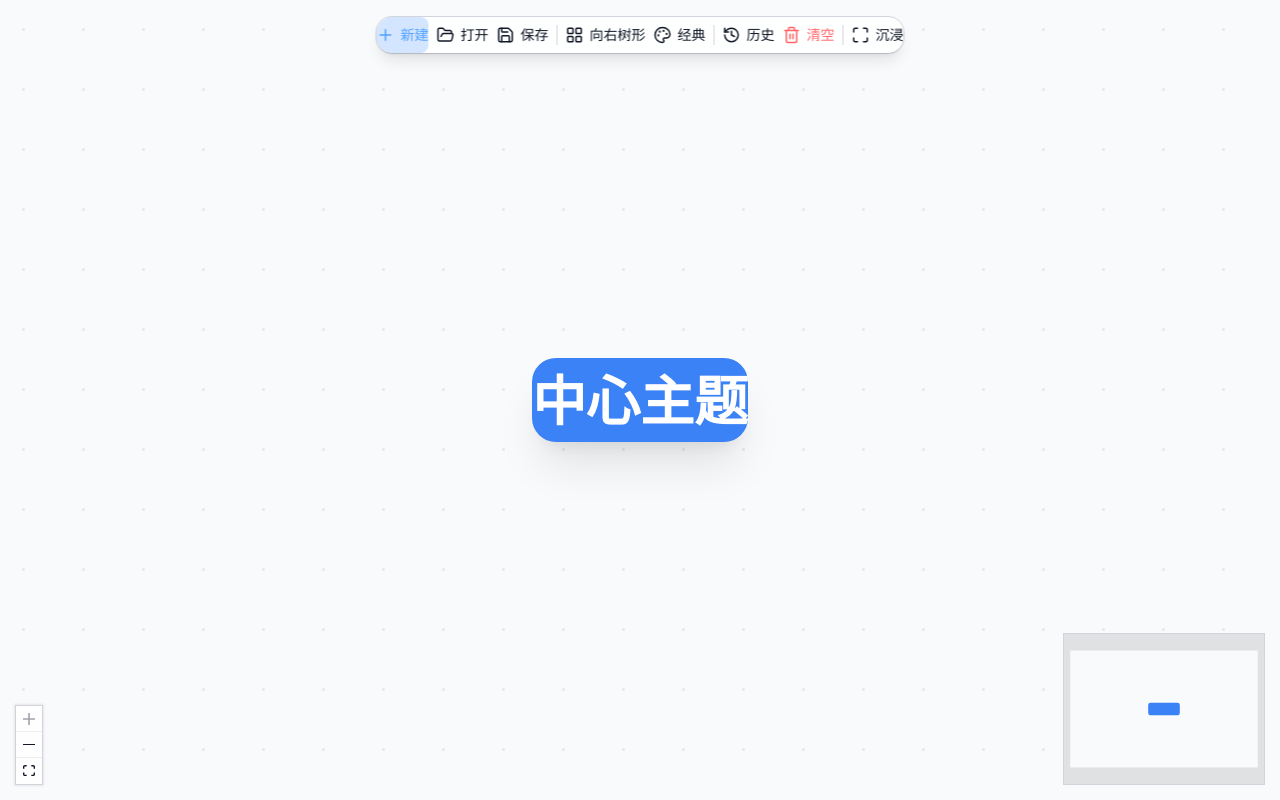
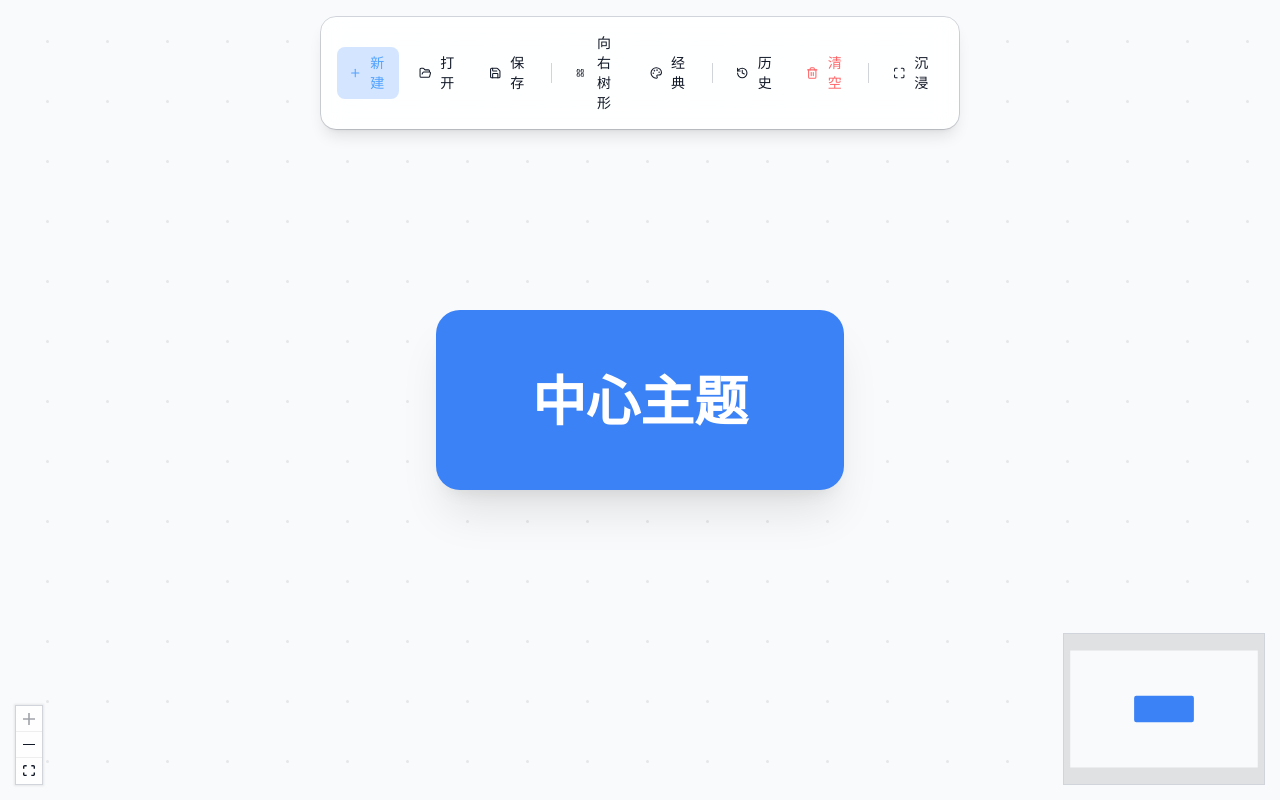
Before and after one commit to mangococo/mindmap, a React (Vite) app: page / in a window 1280 px wide. Built offline with nearby package versions, Linux system fonts and the light colour scheme.

Commit message:
fix: CSS @layer cascade fix + toolbar overflow + note tooltip memo style

```diff
--- a/src/components/Toolbar.tsx
+++ b/src/components/Toolbar.tsx
@@ -39,7 +39,7 @@ export const Toolbar: React.FC<ToolbarProps> = ({
     <div className="absolute top-4 left-1/2 transform -translate-x-1/2 z-50 max-w-[calc(100vw-2rem)] rounded-2xl"
       style={{ background: 'var(--mm-toolbar-bg)', backdropFilter: 'blur(12px)', border: '1px solid var(--mm-node-border)' }}
     >
-      <div className="flex items-center gap-1.5 sm:gap-2 px-3 sm:px-4 py-2.5 rounded-2xl shadow-lg overflow-x-auto">
+      <div className="flex items-center gap-1.5 sm:gap-2 px-3 sm:px-4 py-2.5 rounded-2xl shadow-lg">
         <ToolButton onClick={onNew} icon={<Plus size={18} />} label="新建" primary />
         <ToolButton onClick={onOpen} icon={<FolderOpen size={18} />} label="打开" />
         <ToolButton onClick={onSave} icon={<Save size={18} />} label="保存" />
--- a/src/components/nodes/NodeContent.tsx
+++ b/src/components/nodes/NodeContent.tsx
@@ -31,7 +31,7 @@ export function NodeContent({ text, level, image, note }: NodeContentProps) {
       {note && (
         <div className="group relative">
           <StickyNote size={14} className="text-amber-500 shrink-0" />
-          <div className="absolute bottom-full left-1/2 -translate-x-1/2 mb-2 px-2.5 py-1.5 rounded-lg shadow-lg text-xs max-w-[200px] whitespace-normal break-words z-50 opacity-0 invisible group-hover:opacity-100 group-hover:visible transition-opacity duration-200 pointer-events-none"
+          <div className="absolute bottom-full left-1/2 -translate-x-1/2 mb-2 p-3 rounded-lg shadow-lg text-xs min-w-[120px] min-h-[60px] max-w-[200px] max-h-[200px] overflow-y-auto whitespace-normal break-words z-50 opacity-0 invisible group-hover:opacity-100 group-hover:visible transition-opacity duration-200 pointer-events-none"
             style={{ background: 'var(--mm-toolbar-bg)', color: 'var(--mm-node-text)', border: '1px solid var(--mm-node-border)' }}
           >
             {note}
--- a/src/index.css
+++ b/src/index.css
@@ -1,9 +1,11 @@
 @import "tailwindcss";
 
-* {
-  margin: 0;
-  padding: 0;
-  box-sizing: border-box;
+@layer base {
+  * {
+    margin: 0;
+    padding: 0;
+    box-sizing: border-box;
+  }
 }
 
 body {
```
